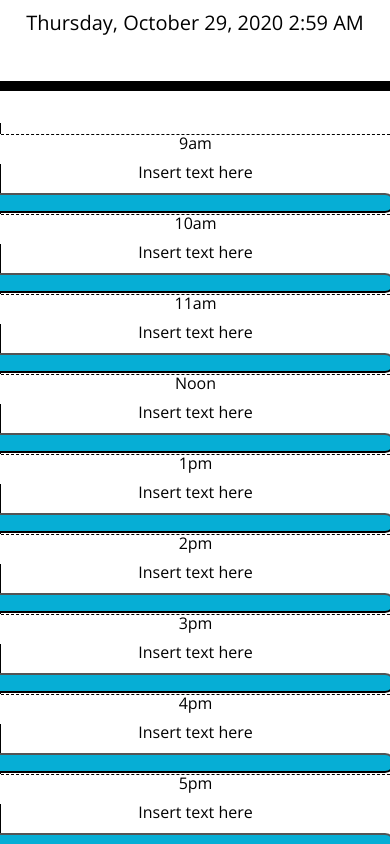
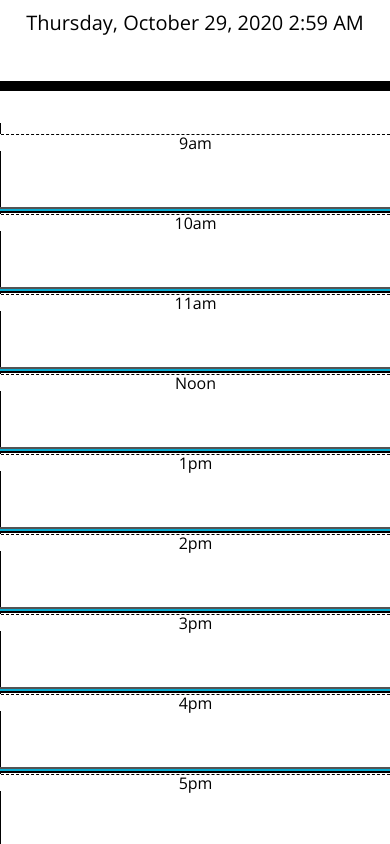
Before and after one commit to lhutchinson22/HW_5_WorkdayScheduler, a plain HTML site: page develop/index.html in a window 390 px wide. Shown: the part 256-1100 px from the top of the page. Drawn offline with nearby package versions, Linux system fonts and the light colour scheme.

Commit message:
make input div

```diff
--- a/develop/index.html
+++ b/develop/index.html
@@ -30,54 +30,76 @@
     </header>
     <div class="container">
       <!-- Timeblocks go here -->
+
       <div class="row time-block">
         <div class="col-sm-2 hour">9am</div>
-        <div class="col-sm-9 description">Insert text here</div>
+        <div class="col-sm-9 description">
+          <input id="myText" type="text" />
+        </div>
         <button class="saveBtn col-md-1"></button>
       </div>
+
       <div class="row time-block">
         <div class="col-sm-2 hour">10am</div>
-        <div class="col-sm-9 description">Insert text here</div>
+        <div class="col-sm-9 description">
+          <input id="myText" type="text" />
+        </div>
         <button class="saveBtn col-md-1"></button>
       </div>
       <div class="row time-block">
         <div class="col-sm-2 hour">11am</div>
-        <div class="col-sm-9 description">Insert text here</div>
+        <div class="col-sm-9 description">
+          <input id="myText" type="text" />
+        </div>
         <button class="saveBtn col-md-1"></button>
       </div>
       <div class="row time-block">
         <div class="col-sm-2 hour">Noon</div>
-        <div class="col-sm-9 description">Insert text here</div>
+        <div class="col-sm-9 description">
+          <input id="myText" type="text" />
+        </div>
         <button class="saveBtn col-md-1"></button>
       </div>
       <div class="row time-block">
         <div class="col-sm-2 hour">1pm</div>
-        <div class="col-sm-9 description">Insert text here</div>
+        <div class="col-sm-9 description">
+          <input id="myText" type="text" />
+        </div>
         <button class="saveBtn col-md-1"></button>
       </div>
       <div class="row time-block">
         <div class="col-sm-2 hour">2pm</div>
-        <div class="col-sm-9 description">Insert text here</div>
+        <div class="col-sm-9 description">
+          <input id="myText" type="text" />
+        </div>
         <button class="saveBtn col-md-1"></button>
       </div>
       <div class="row time-block">
         <div class="col-sm-2 hour">3pm</div>
-        <div class="col-sm-9 description">Insert text here</div>
+        <div class="col-sm-9 description">
+          <input id="myText" type="text" />
+        </div>
         <button class="saveBtn col-md-1"></button>
       </div>
       <div class="row time-block">
         <div class="col-sm-2 hour">4pm</div>
-        <div class="col-sm-9 description">Insert text here</div>
+        <div class="col-sm-9 description">
+          <input id="myText" type="text" />
+        </div>
         <button class="saveBtn col-md-1"></button>
       </div>
       <div class="row time-block">
         <div class="col-sm-2 hour">5pm</div>
-        <div class="col-sm-9 description">Insert text here</div>
+        <div class="col-sm-9 description">
+          <input id="myText" type="text" />
+        </div>
         <button class="saveBtn col-md-1"></button>
       </div>
       <div class="row time-block">
         <div class="col-sm-2 hour">6pm</div>
-        <div class="col-sm-9 description">Insert text here</div>
+        <div class="col-sm-9 description">
+          <input id="myText" type="text" />
+        </div>
         <button class="saveBtn col-md-1"></button>
       </div>
     </div>
--- a/develop/style.css
+++ b/develop/style.css
@@ -69,3 +69,9 @@ body {
   font-size: 20px;
   transition: all 0.3s ease-in-out;
 }
+
+#myText {
+  border: none;
+  background: transparent;
+  outline: 0;
+}
```
